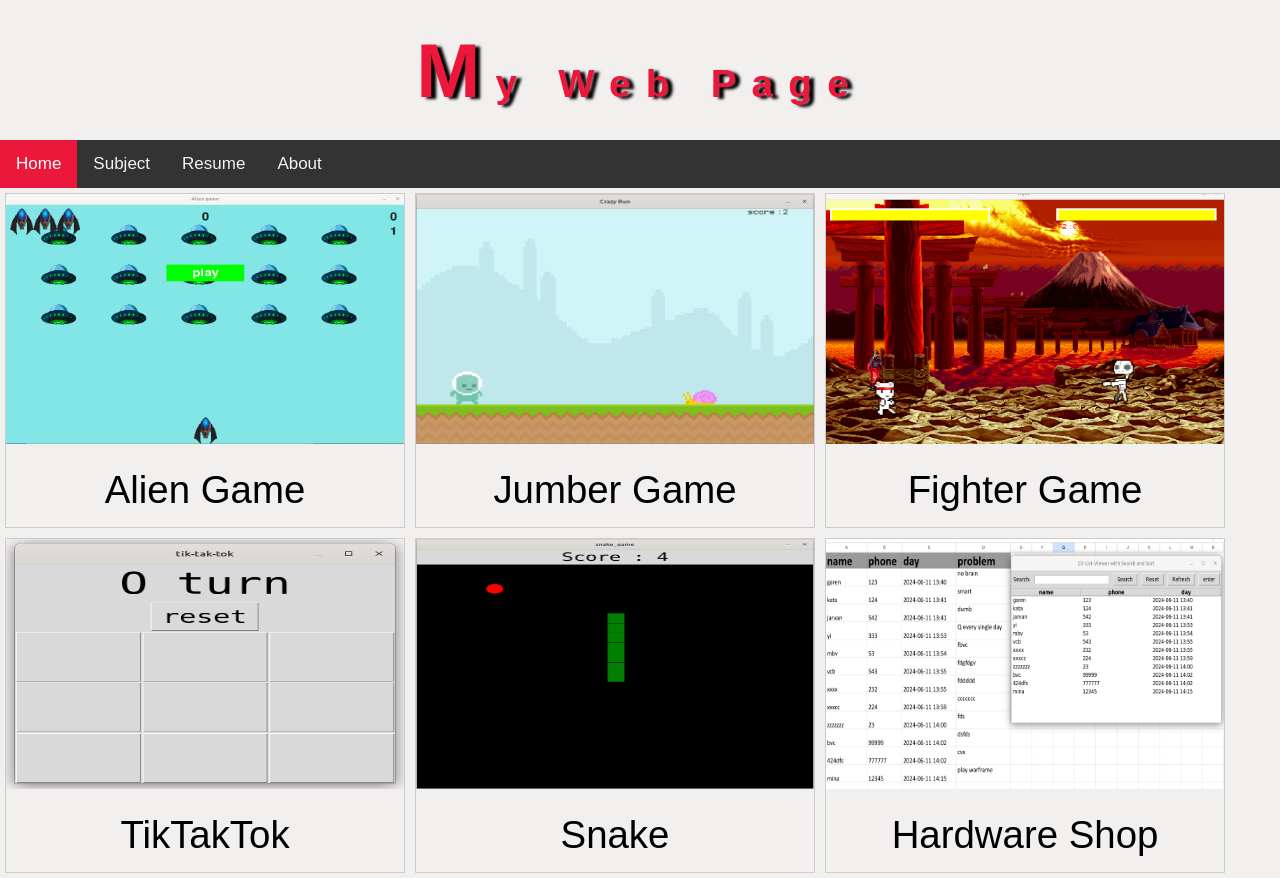
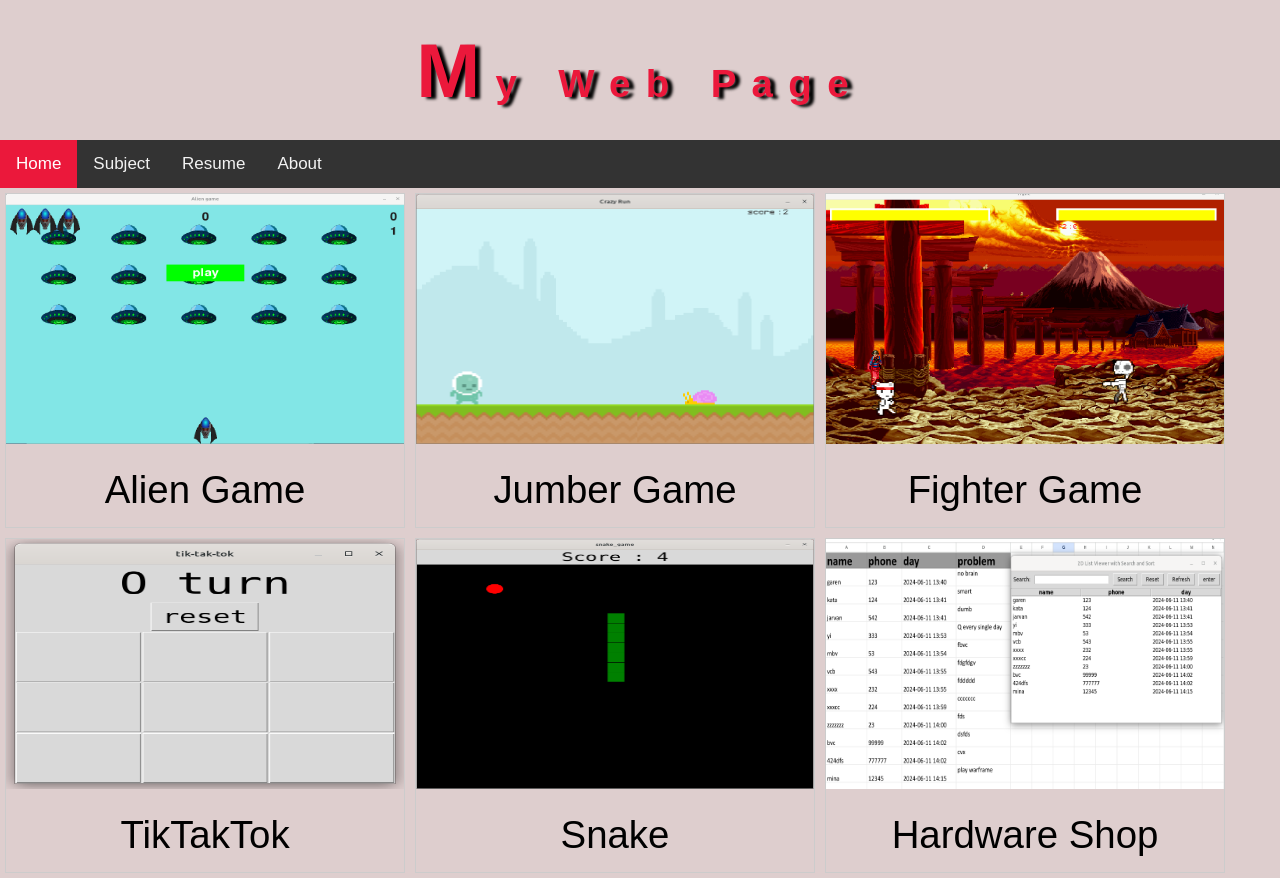
Before and after one commit to mrgaren3/myPage, a plain HTML site: page index.html in a window 1280 px wide. Drawn offline with Linux system fonts and the light colour scheme.

Commit message:
Update style.css

```diff
--- a/style.css
+++ b/style.css
@@ -3,7 +3,7 @@
   src: url(font/EduAUVICWANTHand-VariableFont_wght.ttf);
 }
 body{
-    background-color: rgb(242, 239, 239);
+    background-color: hsl(0, 20%, 84%);
     font-size: 1.2rem;
     text-transform: capitalize;
 
```
